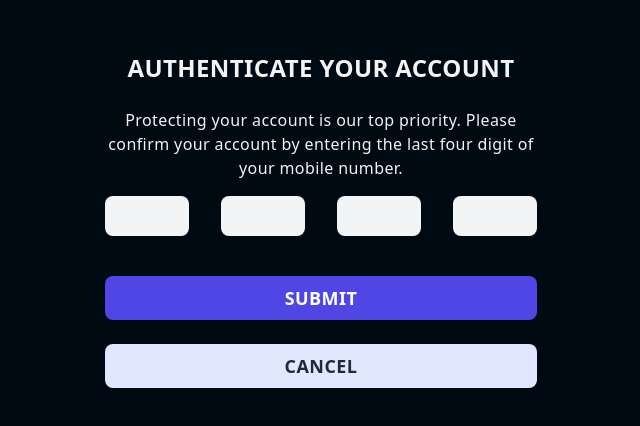
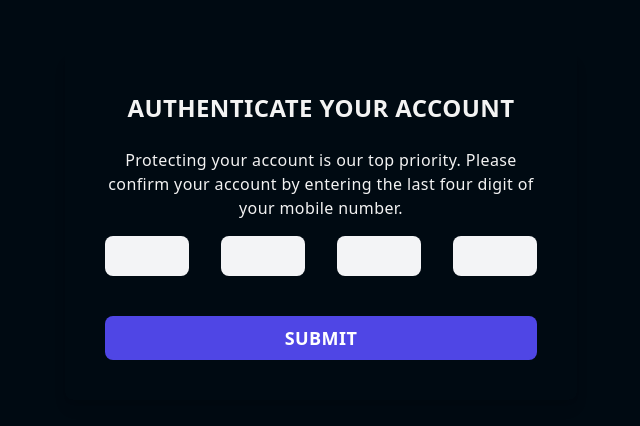
Before and after one commit to paradocx96/secure-auth-app, a Next.js app: page /number_authenticate in a window 1280 px wide. Shown: the part 174-600 px from the top of the page, without its empty margins (319-959 px from the left). Built offline with nearby package versions, Linux system fonts and the light colour scheme.

Commit message:
Admin Dashboard init

```diff
--- a/components/multifactor_auth/NumberAuthenticateForm.jsx
+++ b/components/multifactor_auth/NumberAuthenticateForm.jsx
@@ -11,7 +11,8 @@ function NumberAuthenticateForm(props) {
                     <h1 className="text-center text-2xl mb-6 font-bold font-sans uppercase">Authenticate Your
                         Account</h1>
 
-                    <p className='text-center'>Protecting your account is our top priority. Please confirm your account by entering the last
+                    <p className='text-center'>Protecting your account is our top priority. Please confirm your account
+                        by entering the last
                         four digit of your mobile number.</p>
 
                     <div className='flex items-center justify-between py-4'>
@@ -37,15 +38,10 @@ function NumberAuthenticateForm(props) {
                         </div>
                     </div>
 
-                    <button
-                        className="w-full mt-6 bg-indigo-600 rounded-lg px-4 py-2 text-lg text-white tracking-wide font-semibold font-sans uppercase"
-                        type="submit">Submit
-                    </button>
-
-                    <Link href='/login'>
+                    <Link href='/admin/dashboard'>
                         <button
-                            className="w-full mt-6 mb-3 bg-indigo-100 rounded-lg px-4 py-2 text-lg text-gray-800 tracking-wide font-semibold font-sans uppercase">
-                            Cancel
+                            className="w-full mt-6 bg-indigo-600 rounded-lg px-4 py-2 text-lg text-white tracking-wide font-semibold font-sans uppercase"
+                            type="submit">Submit
                         </button>
                     </Link>
                 </form>
--- /dev/null
+++ b/pages/admin/dashboard.jsx
@@ -0,0 +1,11 @@
+import React from 'react';
+
+function Dashboard(props) {
+    return (
+        <div>
+            <h1>Admin Dashboard</h1>
+        </div>
+    );
+}
+
+export default Dashboard;
```
